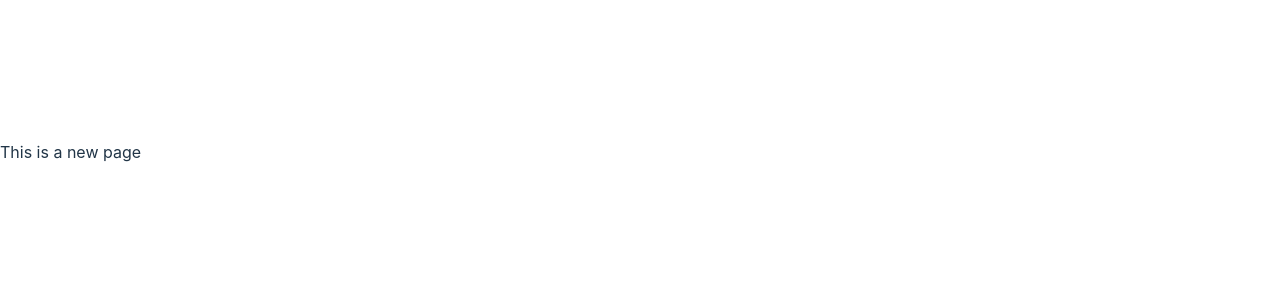
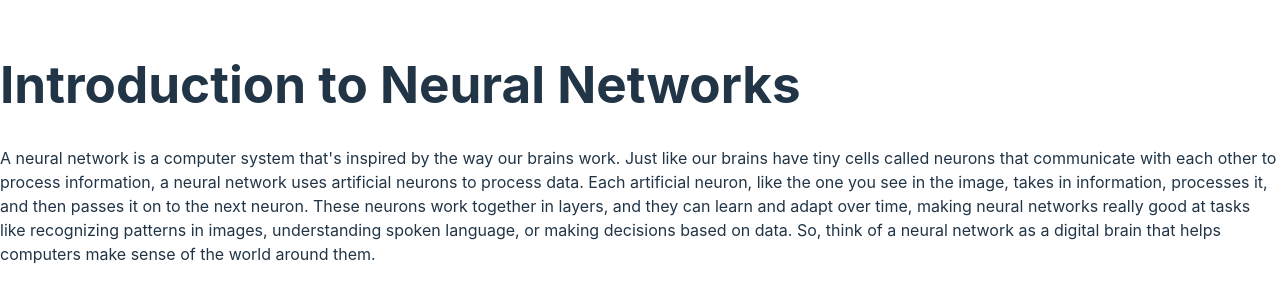
Before and after one commit to ezbelay7/ezllm-app, a React (Vite) app: page /newpage in a window 1280 px wide. Shown: the part 248-548 px from the top of the page. Built offline with nearby package versions, Linux system fonts and the light colour scheme.

Commit message:
updated landing page and intro to NN

```diff
--- a/src/LandingPage.jsx
+++ b/src/LandingPage.jsx
@@ -3,15 +3,16 @@ import { Link } from 'react-router-dom';
 
 function LandingPage() {
     return (
-        <div>
+        <div style={{ margin: '0 200px', textAlign: 'center' }}>
             <h1><i>EzLLM</i>: An Interactive eLearning Web Application for Neural Networks</h1>
             <p>
                 Large language models (LLMs) have become the topic of discussion no matter what discipline you are in. I found it difficult to find a comprehensive yet simplified introduction to how these models work. <i><b>EzLLM</b></i> is an eLearning web application that will help people with no prior knowledge learn about neural networks and the transformer architecture.
             </p>
             <Link to="/newpage">
-                <button>Go to New Page</button>
+                <button>Go to Introduction to Neural Networks</button>
             </Link>
         </div>
+
     );
 }
 
--- a/src/NewPage.jsx
+++ b/src/NewPage.jsx
@@ -2,7 +2,10 @@ import React from 'react';
 
 function NewPage() {
     return (
-        <div>This is a new page</div>
+        <div>
+            <h1>Introduction to Neural Networks</h1>
+            <p>A neural network is a computer system that's inspired by the way our brains work. Just like our brains have tiny cells called neurons that communicate with each other to process information, a neural network uses artificial neurons to process data. Each artificial neuron, like the one you see in the image, takes in information, processes it, and then passes it on to the next neuron. These neurons work together in layers, and they can learn and adapt over time, making neural networks really good at tasks like recognizing patterns in images, understanding spoken language, or making decisions based on data. So, think of a neural network as a digital brain that helps computers make sense of the world around them.</p>
+        </div>
     );
 }
 
```
